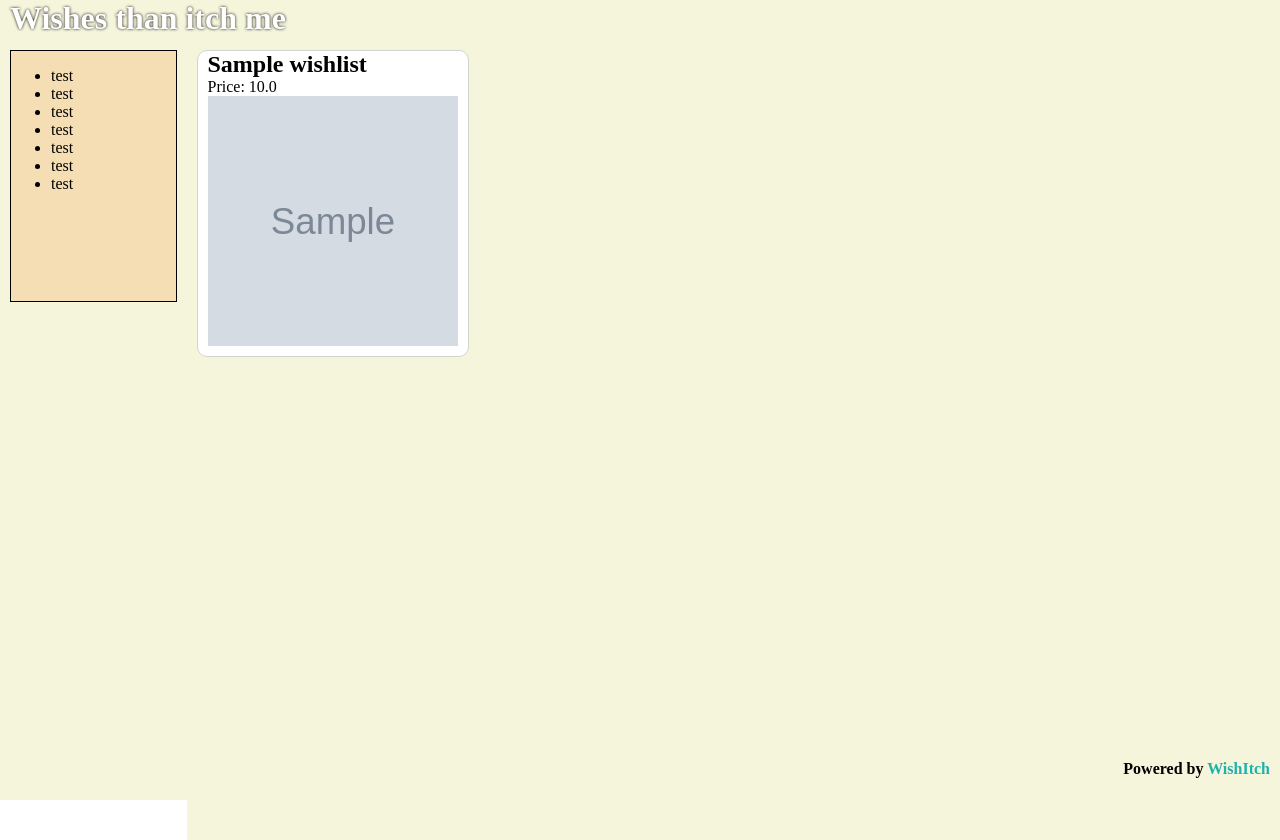
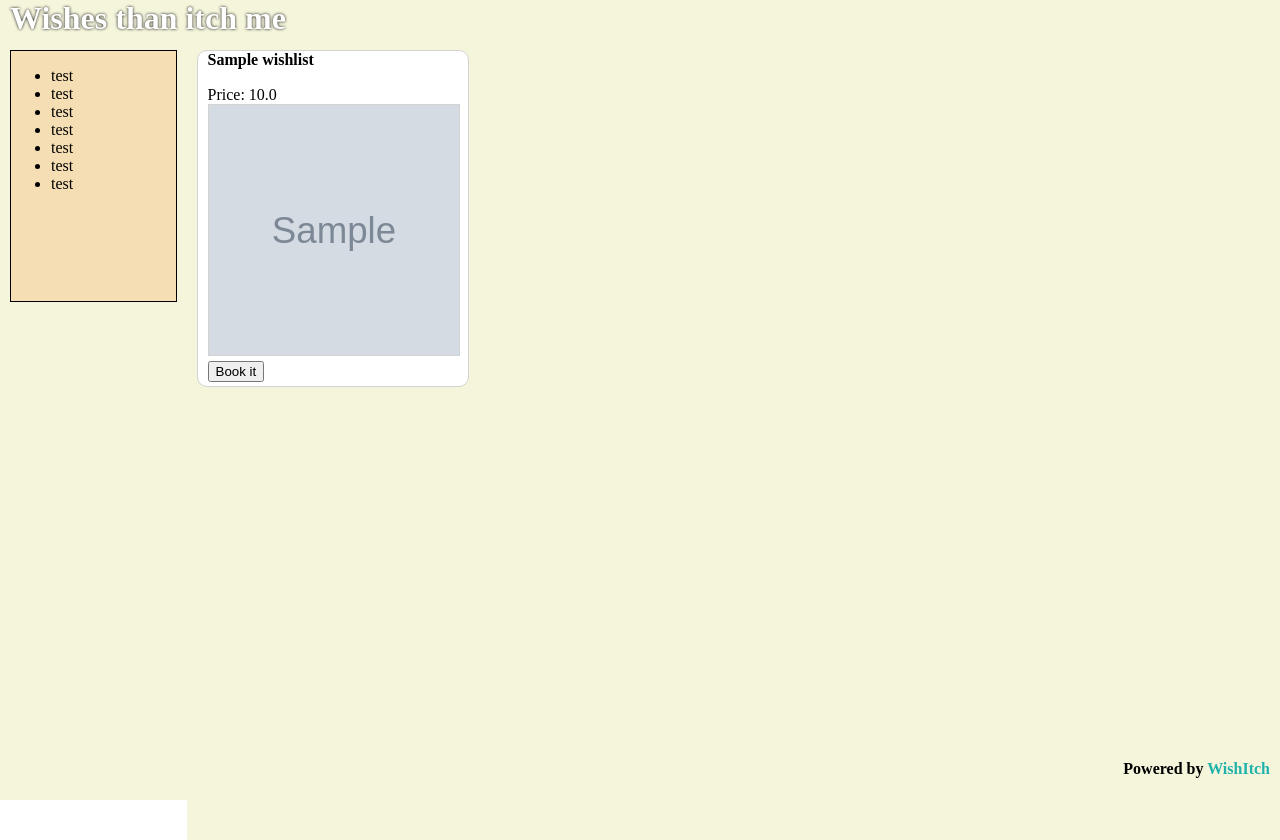
Before and after one commit to dbuteau/wishitch, a Django app: page / in a window 1280 px wide. Run offline with Django 3.2, Linux system fonts and the light colour scheme; data comes from the database, SQL or seed files in the repository; tables that the repository leaves empty hold one stand-in row (values such as "Sample post"); grey boxes marked "Sample" are stand-in pictures.

Commit message:
fix bug with badlistener on submit button in extension and improve little bit html template

```diff
--- a/website/wishitch/templates/default/index.html
+++ b/website/wishitch/templates/default/index.html
@@ -27,6 +27,7 @@
                     <h2>{{wish.name}}</h2>
                     <span>Price: {{wish.price}}</span><br/>
                     <img src="{{wish.img_link}}" alt="image of the {{wish.title}}"/>
+                    <button type="submit">Book it</button>
                 </article>
                 {% endfor %}
             </main>
--- a/website/wishitch/templates/default/statics/index.css
+++ b/website/wishitch/templates/default/statics/index.css
@@ -42,25 +42,34 @@ article{
     display: block;
     float: left;
     width: 250px;
-    height: 300px;
     padding: 0px 10px 5px 10px;
     margin: 10px;
     cursor: pointer;
     border: 1px solid lightgray;
     background-color: white;
     border-radius: 10px;
+    height: 330px;
+}
+article > h2{
+    height: 35px;
 }
 article > h2, article > span{
     padding: 0px;
     margin:auto;
     max-width: 250px;
+    overflow: hidden;
+    font-size: 1em;
 }
 article > img{
     display: block;
     width: 250px;
     height: 250px;
     margin: auto;
-    background-color: black;
+    border: 1px solid lightgrey;
+
+}
+article > button{
+    margin-top: 5px;
 }
 footer{
     position: fixed;
--- a/xpi/popup.html
+++ b/xpi/popup.html
@@ -56,7 +56,7 @@
                 <input id="gift-price" type="text" placeholder="price"/>
                 <input id="gift-url" type="text" placeholder="https://example.com"/>
 
-                <button type="submit">Confirm</button>
+                <button type="submit" id="confirm">Confirm</button>
             </form>
             <span id="error-zone"></div>
         </div>
--- a/xpi/wishitch.js
+++ b/xpi/wishitch.js
@@ -110,4 +110,4 @@ browser.tabs.query({active: true, currentWindow: true})
 
 document.getElementById("prev").addEventListener("click", prev_image);
 document.getElementById("next").addEventListener("click", next_image);
-document.querySelector("form").addEventListener("submit", saveToServer);
+document.getElementById("confirm").addEventListener("click", saveToServer);
```
